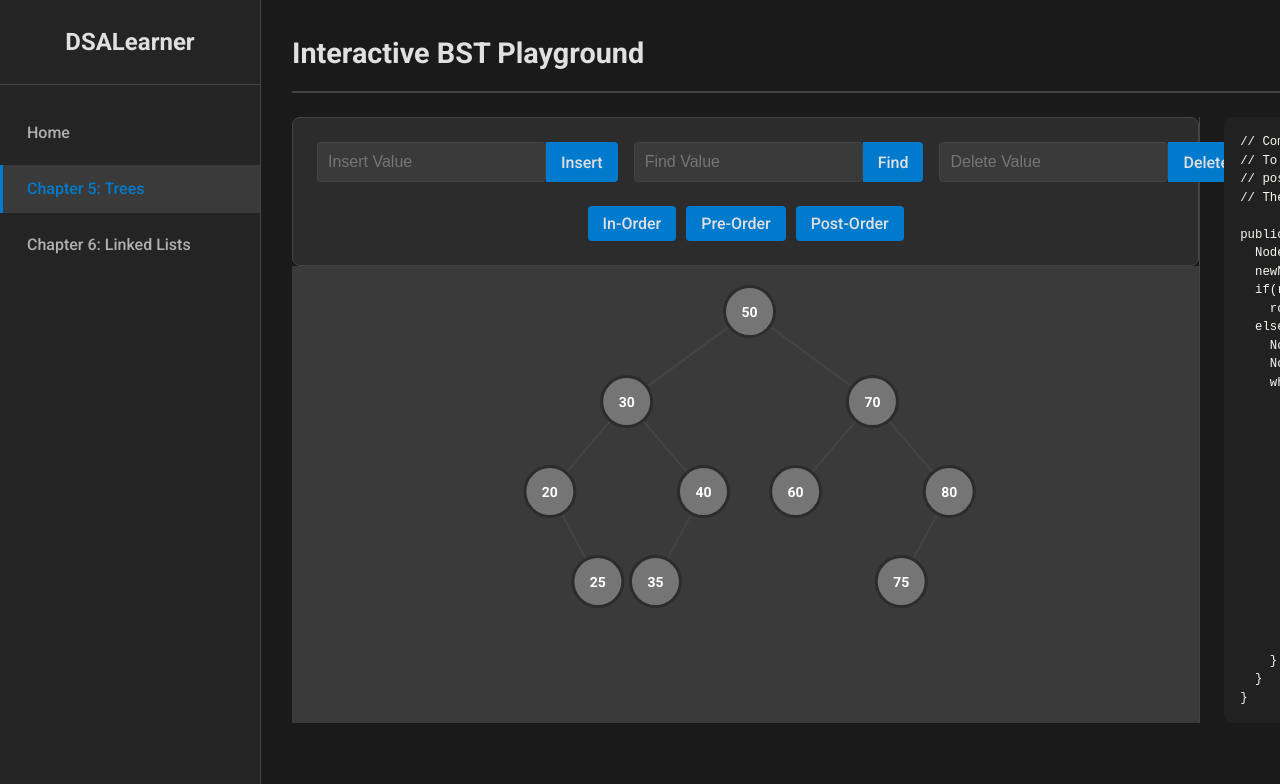
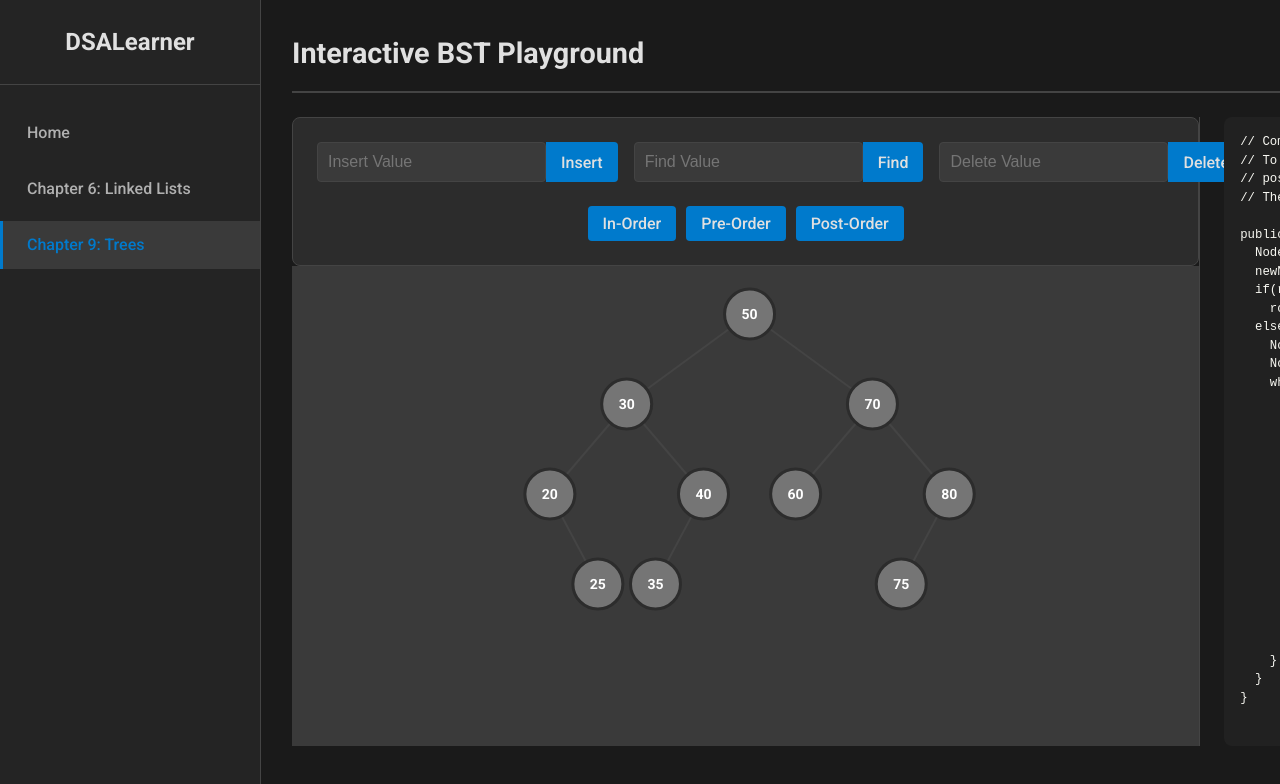
Before and after one commit to thomaskim09/DSALearner, a React (Vite) app: page /tree in a window 1280 px wide. Shown: the top 784 px of the page. Built offline with nearby package versions, Linux system fonts and the light colour scheme.

Commit message:
Add linked list

```diff
--- a/src/assets/styles/Tree.css
+++ b/src/assets/styles/Tree.css
@@ -88,6 +88,7 @@
   position: relative;
   overflow: hidden;
   cursor: grab;
+  min-height: 60vh;
 }
 
 .tree-visualizer-container.is-panning {
--- a/src/components/common/Sidebar.jsx
+++ b/src/components/common/Sidebar.jsx
@@ -10,8 +10,8 @@ const Sidebar = () => {
             </div>
             <nav className="sidebar-nav">
                 <NavLink to="/" className={({ isActive }) => isActive ? 'nav-link active' : 'nav-link'}>Home</NavLink>
-                <NavLink to="/tree" className={({ isActive }) => isActive ? 'nav-link active' : 'nav-link'}>Chapter 5: Trees</NavLink>
                 <NavLink to="/linked-list" className={({ isActive }) => isActive ? 'nav-link active' : 'nav-link'}>Chapter 6: Linked Lists</NavLink>
+                <NavLink to="/tree" className={({ isActive }) => isActive ? 'nav-link active' : 'nav-link'}>Chapter 9: Trees</NavLink>
             </nav>
         </aside>
     );
--- a/src/pages/TreePage.jsx
+++ b/src/pages/TreePage.jsx
@@ -1,7 +1,7 @@
 import React, { useState } from 'react';
 import TreeVisualizer from '../components/Tree/TreeVisualizer';
-import CodeDisplay from '../components/Tree/CodeDisplay';
-import ControlsPanel from '../components/Tree/ControlsPanel';
+import CodeDisplay from '../components/Tree/TreeCodeDisplay';
+import ControlsPanel from '../components/Tree/TreeControls';
 import { useBinarySearchTree } from '../hooks/useBinarySearchTree';
 import '../assets/styles/Tree.css';
 
```
Also changed, not shown: src/components/Tree/TreeCodeDisplay.jsx (renamed from src/components/Tree/CodeDisplay.jsx), src/components/Tree/TreeControls.jsx (renamed from src/components/Tree/ControlsPanel.jsx).
